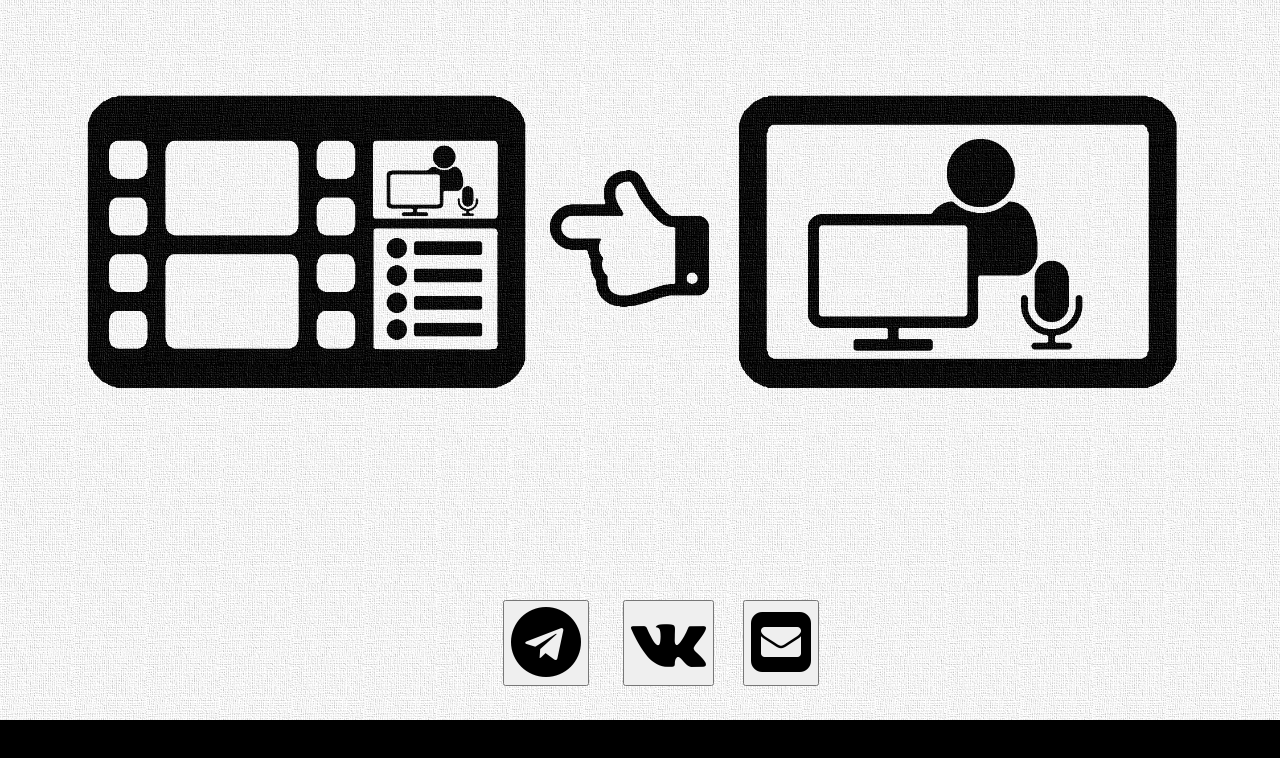
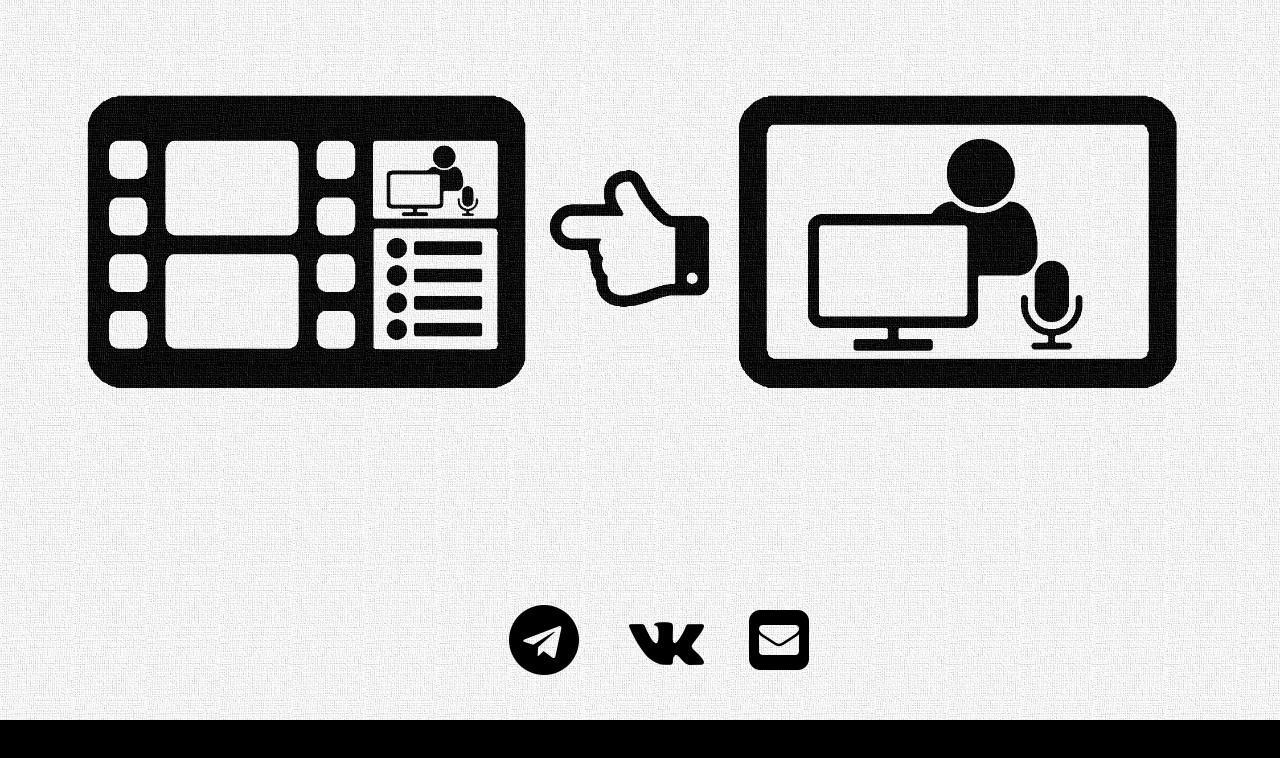
Before and after one commit to bucreevnikolai2016/Obolochka, a plain HTML site: page index.html in a window 1280 px wide. Drawn offline with Linux system fonts and the light colour scheme.

Commit message:
Update index.html

```diff
--- a/index.html
+++ b/index.html
@@ -34,6 +34,8 @@ height: 768px;
 .myButton1 {
 z-index: 90;
 position: absolute;
+background: transparent;
+border: none;
 left: 503px;
 top: 600px;
 font-size: 70px;
@@ -42,6 +44,8 @@ cursor: pointer;
 .myButton2 {
 z-index: 90;
 position: absolute;
+background: transparent;
+border: none;
 left: 623px;
 top: 600px;
 font-size: 70px;
@@ -50,6 +54,8 @@ cursor: pointer;
 .myButton3 {
 z-index: 90;
 position: absolute;
+background: transparent;
+border: none;
 left: 743px;
 top: 600px;
 font-size: 70px;
```
